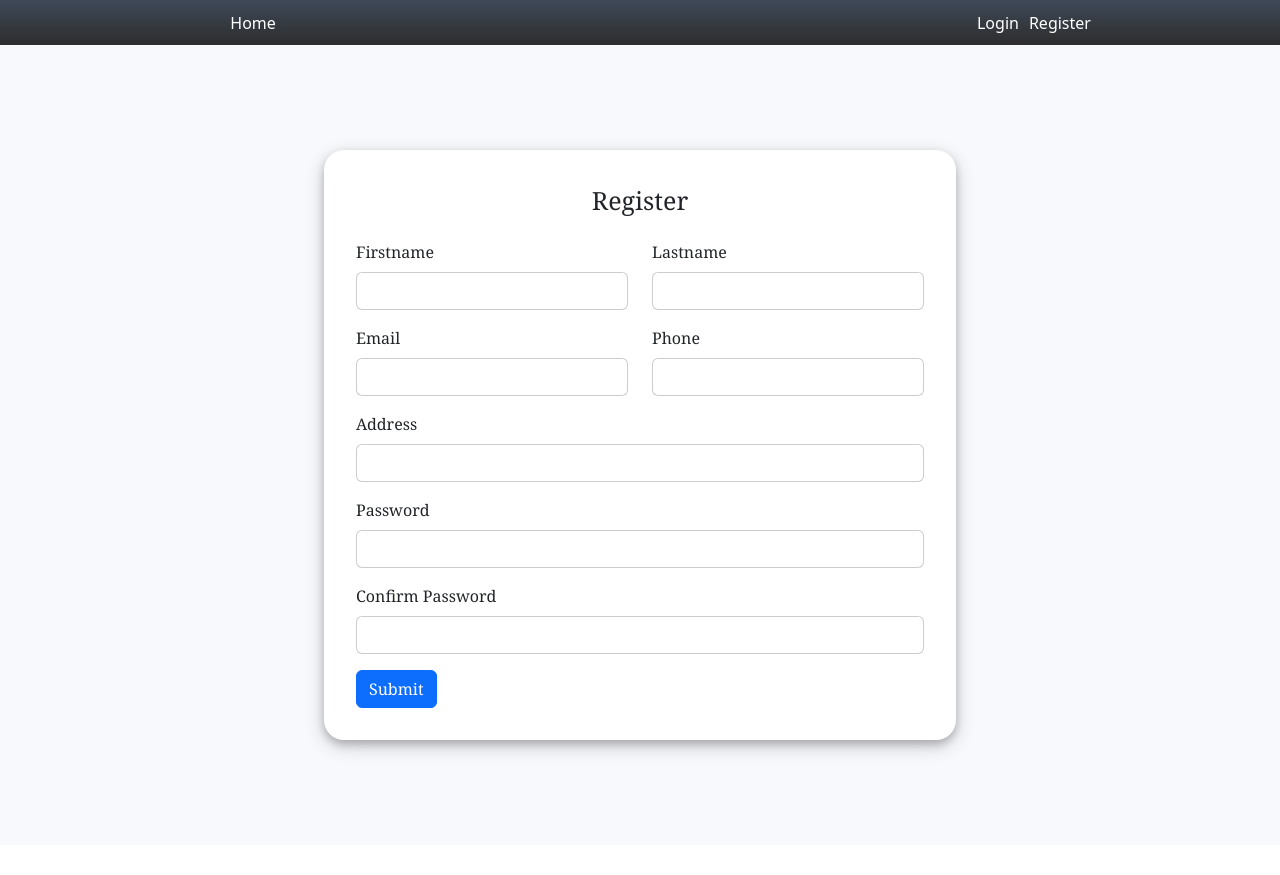
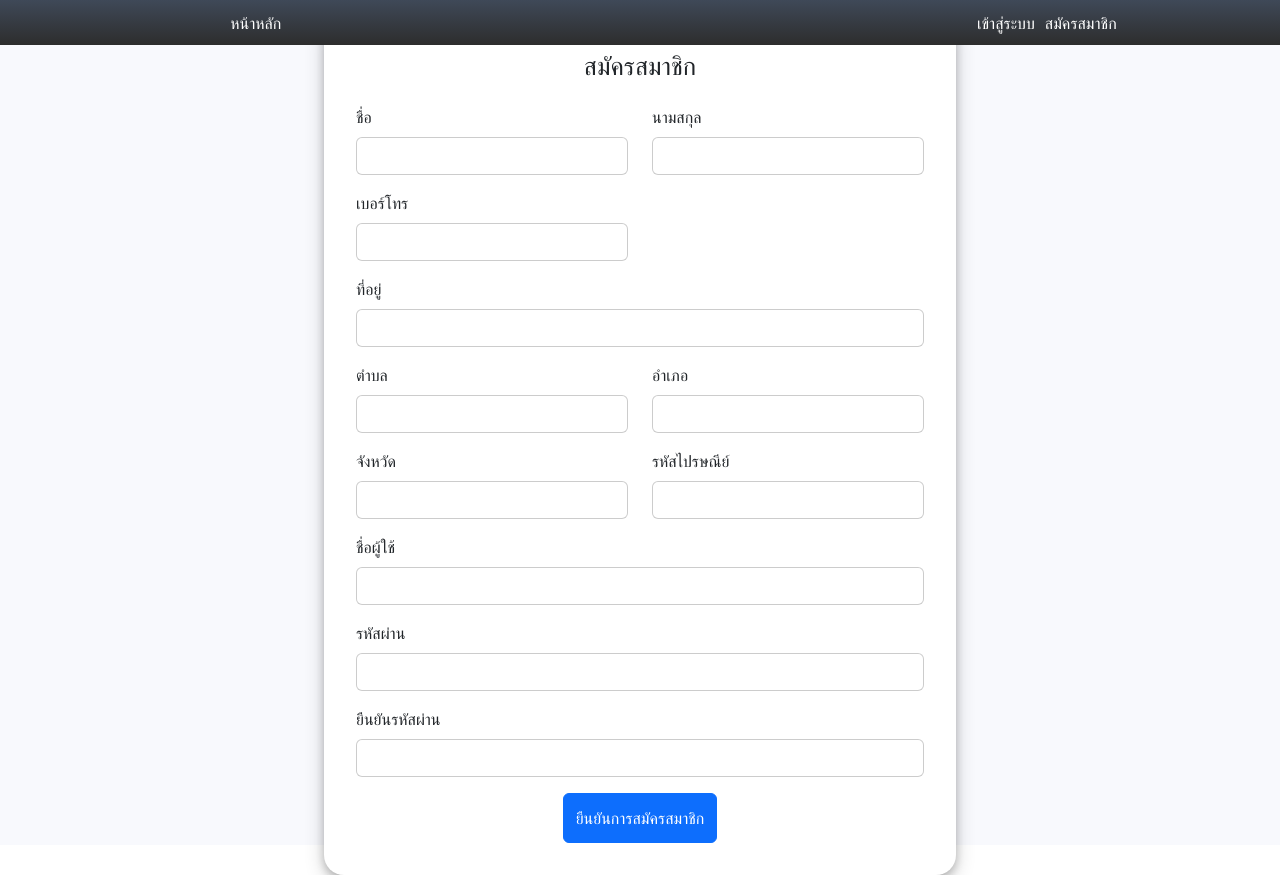
Before and after one commit to maomao79b/KKU_Happy-Acadamy, a React (Create React App) app: page /register in a window 1280 px wide. Before the commit the page ends 845 px from the top, so only its background shows below. Built offline with nearby package versions, Linux system fonts and the light colour scheme.

Commit message:
Register and tableCustomer Success

```diff
--- a/package.json
+++ b/package.json
@@ -20,6 +20,7 @@
     "react-router": "^6.8.1",
     "react-router-dom": "^6.8.1",
     "react-scripts": "^5.0.1",
+    "react-spinners": "^0.13.8",
     "styled-components": "^5.3.6",
     "web-vitals": "^2.1.4"
   },
--- a/src/CSS/Register.css
+++ b/src/CSS/Register.css
@@ -59,3 +59,9 @@ input[type="text"],input[type="email"],
     color: red;
     margin-top: 0.2rem;
   }
+
+  .centered{
+    display: flex;
+    justify-content: center;
+    align-items: center;
+  }
--- a/src/Component/Home.js
+++ b/src/Component/Home.js
@@ -3,28 +3,58 @@ import '../CSS/HomePage.css'
 import Table from 'react-bootstrap/Table';
 import 'bootstrap/dist/css/bootstrap.min.css';
 import { getCustomers } from "../Model/loadData.js";
-
-const url = '/customers';
-const token = 'eyJhbGciOiJIUzI1NiIsInR5cCI6IkpXVCJ9.eyJ1c2VybmFtZSI6ImJvbyIsImV4cCI6MTY3NjY2MjIwOSwiaXNzIjoic3Vrc2FuLmdyb3VwIn0.Y-CFDAKWTUEWGC1DMv8QPdODQUUWCDQlapPuOnQ-c7o';
-
+import { sendLoginToken } from "./Login";
 
 function HomePage(){
-    let datas
-    const [users, setUsers] = useState(null);
+  const [customers, setcustomers] = useState(null);
+  const [isLoading, setIsLoading] = useState(false);
 
+  useEffect(() => {
+    setIsLoading(true);
+    const token = sendLoginToken();
+    const url = '/customers';
+    if(token !== null){
       getCustomers(url, token)
         .then(response => {
-    setUsers(response.data)
+        setcustomers(response.data)
+        setIsLoading(false);
+        if(response.status !== 200){
+          // setIsLoading(false);
+          console.log(response.status);
+        }
         })
         .catch(error => {
           console.log(error);
         });
+      }
+  }, []);
+
+  // if (isLoading) {
+  //   return <div className="loader">Loading...</div>;
+  // }
+
+  // const token = sendLoginToken();
+  // const url = '/customers';
+  // if(token !== null){
+  //   getCustomers(url, token)
+  //     .then(response => {
+  //     setcustomers(response.data)
+  //     if(response.status !== 200){
+  //       console.log(response.status);
+  //     }
+  //     })
+  //     .catch(error => {
+  //       console.log(error);
+  //     });
+  //   }
   return (
-
-        <div className='container-fluid bg-color'>
-            <div className='row'>
-                <div className='col-6'>
-                    this is left panal
+      <div className="container">
+        {isLoading ? (
+          <div className="loader-container">
+            <div className="spinner"></div>
+          </div>
+        ) : (
+          <div className="content">
             <br/>
             <br/>
             <Table striped bordered hover>
@@ -37,7 +67,7 @@ function HomePage(){
                     </tr>
                 </thead>
                 <tbody>
-                        {users?.map((item,i) => (
+                {customers?.map((item,i) => (
                     <tr key={i}>
                       <td>{i}</td>
                       <td>{item.name}</td>
@@ -47,13 +77,8 @@ function HomePage(){
                 ))}
                 </tbody>
             </Table>
-
           </div>
-                <div className='col-6'>
-                    this is right panal
-
-                </div>
-            </div>
+          )}
       </div>
      )
 }
--- a/src/Component/Login.js
+++ b/src/Component/Login.js
@@ -1,41 +1,20 @@
-import React, { useEffect, useState } from "react";
+import React, { useState } from "react";
 import "./../App.css";
 import "../CSS/Login.css";
 import axios from "axios";
 
+var sendToken;
 function Login() {
   const [user, setUser] = useState({
     username: "",
     password: "",
   });
-  const [tokenLogin, setToken] = useState(null)
-
-  // const [isSubmitted, setIsSubmitted] = useState(false)
   const handleUserInput = (name, value) => {
     setUser({
       ...user,
       [name]: value,
     });
   };
-
-  function checkLogin(){
-    axios.post(
-      '/login',
-      { username: user.username, password: user.password }
-    ).then(res => {
-      setToken(res.data)
-    }).catch(error => {
-      console.error(error)
-    });
-  }
-  // useEffect(() => {
-  //   axios
-  //     .post(`/login`, { username: user.username, password: user.password })
-  //     .then((res) => {
-  //       setToken({token:res.data['token']})
-  //       // console.log(token.token)
-  //     });
-  // })
 
   const handleSubmit = (event) => {
     // prevent page reload
@@ -45,29 +24,13 @@ function Login() {
       event.preventDefault();
       event.stopPropagation();
     }
-    console.log(tokenLogin['token'])
-    // let response = fetch("http://tsmapi.suksan.group/login", {
-
-    //   method: "POST",
-    //   headers: {
-    //     "Content-Type": "application/json",
-    //   },
-    //   body: JSON.stringify(user),
-    // })
-    //   .then((response) => response.json())
-    //   .then((data) => {
-    //     console.log(data);
-    //   })
-    //   .catch((err) => {
-    //     console.log(err);
-    //   });
-    // console.log(user.username,user.password)
+    getTokenLogin(user);
   };
   const formForLogin = (
     <div>
       <form onSubmit={handleSubmit}>
         <div className="Login__container">
-          <label>Username</label>
+          <label>ชื่อผู้ใช้</label>
           <input
             type="text"
             name="username"
@@ -76,10 +39,9 @@ function Login() {
               handleUserInput(target.name, target.value);
             }}
           />
-          {/* {renderErrorMessage("uname")} */}
         </div>
         <div className="Login__container">
-          <label>Password</label>
+          <label>รหัสผ่าน</label>
           <input
             type="password"
             name="password"
@@ -88,10 +50,9 @@ function Login() {
               handleUserInput(target.name, target.value);
             }}
           />
-          {/* {renderErrorMessage("upass")} */}
         </div>
         <div className="Button__container">
-          <input type="submit" onClick={checkLogin()}/>
+          <input type="submit" />
         </div>
       </form>
     </div>
@@ -100,12 +61,27 @@ function Login() {
   return (
     <div className="App">
       <div className="Login__form">
-        <div className="Login__title">Login</div>
+        <div className="Login__title">เข้าสู่ระบบ</div>
         {formForLogin}
-        {/* {isSubmitted ? <div>Login Success</div> : formForLogin} */}
       </div>
     </div>
   );
 }
 
 export default Login;
+
+export function sendLoginToken() {
+  return sendToken;
+}
+
+async function getTokenLogin(user) {
+  await axios
+    .post("/login", { username: user.username, password: user.password })
+    .then((res) => {
+      sendToken = res.data["token"];
+    })
+    .catch((error) => {
+      console.error(error);
+    });
+  console.log("Login Success");
+}
--- a/src/Component/Nav.js
+++ b/src/Component/Nav.js
@@ -15,7 +15,7 @@ function Navbar() {
           <div className="col-2 ">
             <div className="flex v-center">
               <Link to="/" className="font_color_w no-line link-hov">
-                Home
+                หน้าหลัก
               </Link>
               {/* <Link to="/about" className="font_color_w no-line link-hov">
                 About
@@ -28,10 +28,10 @@ function Navbar() {
           <div className="col-3">
             <div className="flex v-center">
               <Link to="/login" className="font_color_w no-line link-hov">
-                Login
+                เข้าสู่ระบบ
               </Link>
               <Link to="/register" className="font_color_w no-line link-hov">
-                Register
+                สมัครสมาชิก
               </Link>
             </div>
           </div>
--- a/src/Component/Register.js
+++ b/src/Component/Register.js
@@ -4,18 +4,21 @@ import Form from "react-bootstrap/Form";
 import Col from "react-bootstrap/esm/Col";
 import Row from "react-bootstrap/esm/Row";
 import Button from "react-bootstrap/Button";
-import InputGroup from "react-bootstrap/InputGroup";
 import "../CSS/Register.css";
-//import GetUsers from "../Model/loadData";
-// const GetUsers =  require("../Model/loadData");
+import axios from "axios";
+
 function Register() {
-  // const user = GetUsers.
-  // console.log(user , "THIS Register")
   const [validated, setValidated] = useState(false);
-  const [errorMessages, setErrorMessages] = useState({
-    confirmPassword: "",
-  });
   const [fromInput, setFormInput] = useState({
+    username: "",
+    name: "",
+    surname: "",
+    address: "",
+    t_address: "",
+    a_address: "",
+    p_address: "",
+    zipcode: "",
+    tel: "",
     password: "",
     confirmPassword: "",
   });
@@ -32,99 +35,188 @@ function Register() {
     if (form.checkValidity() === false) {
       event.preventDefault();
       event.stopPropagation();
+    }else{
+      registerCustomer(fromInput)
     }
     setValidated(true);
-    // console.log(fromInput.password,fromInput.confirmPassword)
-    // นำ email จาก register ไปตรวจสอบใน database
-    // ตั้ง password 8 ตัว(ถ้าอยากจะทำ) == success
-    // ตรวจ password และ confirm password ให้ตรงกัน == success
-
-    // Variable for keep message error
-    let inputError = {
-      confirmPassword: "",
-    };
-
-    if (fromInput.password !== fromInput.confirmPassword) {
-      setErrorMessages({
-        ...inputError,
-        confirmPassword: "Passwords do not match",
-      });
-      return;
-    } else {
-      // setCharactersPassword = true;
-      setErrorMessages({
-        ...inputError,
-        confirmPassword: "",
-      });
-      return;
-    }
   };
 
   // Form for login
   const formForRegister = (
     <Form noValidate validated={validated} onSubmit={validateFormInput}>
+      {/* User's Detail */}
       <Row className="mb-3">
         <Form.Group as={Col}>
-          <Form.Label>Firstname</Form.Label>
-          <Form.Control type="text" required name="firstName" />
+          <Form.Label>ชื่อ</Form.Label>
+          <Form.Control
+            type="text"
+            pattern="^[^0-9]+$"
+            required
+            name="name"
+            onChange={({ target }) => {
+              handleUserInput(target.name, target.value);
+            }}
+          />
           <Form.Control.Feedback type="invalid">
-            Please enter your Firstname
+            กรุณากรอกชื่อ
           </Form.Control.Feedback>
         </Form.Group>
 
         <Form.Group as={Col}>
-          <Form.Label>Lastname</Form.Label>
-          <Form.Control type="text" required name="lastName" />
+          <Form.Label>นามสกุล</Form.Label>
+          <Form.Control
+            type="text"
+            pattern="^[^0-9]+$"
+            required
+            name="surname"
+            onChange={({ target }) => {
+              handleUserInput(target.name, target.value);
+            }}
+          />
           <Form.Control.Feedback type="invalid">
-            Please enter your Lastname
+            กรุณากรอกนามสกุล
           </Form.Control.Feedback>
         </Form.Group>
       </Row>
 
       <Row className="mb-3">
         <Form.Group as={Col}>
-          <Form.Label>Email</Form.Label>
-          <Form.Control type="email" required name="email" />
+          <Form.Label>เบอร์โทร</Form.Label>
+          <Form.Control
+            type="text"
+            pattern="[0-9]{9,10}"
+            name="tel"
+            required
+            onChange={({ target }) => {
+              handleUserInput(target.name, target.value);
+            }}
+          />
           <Form.Control.Feedback type="invalid">
-            Please enter your email
+            กรุณากรอกเบอร์โทร
           </Form.Control.Feedback>
         </Form.Group>
 
+        <Form.Group as={Col}></Form.Group>
+      </Row>
+
+      {/* User's Address  */}
+      <Form.Group className="mb-3">
+        <Form.Label>ที่อยู่</Form.Label>
+        <Form.Control
+          type="text"
+          required
+          name="address"
+          onChange={({ target }) => {
+            handleUserInput(target.name, target.value);
+          }}
+        />
+        <Form.Control.Feedback type="invalid">
+          กรุณากรอกที่อยู่
+        </Form.Control.Feedback>
+      </Form.Group>
+
+      <Row className="mb-3">
         <Form.Group as={Col}>
-          <Form.Label>Phone</Form.Label>
-          <Form.Control type="text" pattern="[0-9]{10}" name="phone" required/>
+          <Form.Label>ตำบล</Form.Label>
+          <Form.Control
+            type="text"
+            pattern="^[^0-9]+$"
+            required
+            name="t_address"
+            onChange={({ target }) => {
+              handleUserInput(target.name, target.value);
+            }}
+          />
+          <Form.Control.Feedback type="invalid">
+            กรุณากรอกตำบล
+          </Form.Control.Feedback>
+        </Form.Group>
+        <Form.Group as={Col}>
+          <Form.Label>อำเภอ</Form.Label>
+          <Form.Control
+            type="text"
+            pattern="^[^0-9]+$"
+            required
+            name="a_address"
+            onChange={({ target }) => {
+              handleUserInput(target.name, target.value);
+            }}
+          />
+          <Form.Control.Feedback type="invalid">
+            กรุณากรอกอำเภอ
+          </Form.Control.Feedback>
+        </Form.Group>
+      </Row>
+
+      <Row className="mb-3">
+        <Form.Group as={Col}>
+          <Form.Label>จังหวัด</Form.Label>
+          <Form.Control
+            type="text"
+            pattern="^[^0-9]+$"
+            required
+            name="p_address"
+            onChange={({ target }) => {
+              handleUserInput(target.name, target.value);
+            }}
+          />
+          <Form.Control.Feedback type="invalid">
+            กรุณากรอกจังหวัด
+          </Form.Control.Feedback>
+        </Form.Group>
+        <Form.Group as={Col}>
+          <Form.Label>รหัสไปรษณีย์</Form.Label>
+          <Form.Control
+            type="text"
+            pattern="[0-9]{5}"
+            required
+            name="zipcode"
+            onChange={({ target }) => {
+              handleUserInput(target.name, target.value);
+            }}
+          />
+          <Form.Control.Feedback type="invalid">
+            กรุณากรอกรหัสไปรษณีย์
+          </Form.Control.Feedback>
         </Form.Group>
       </Row>
 
       <Form.Group className="mb-3">
-        <Form.Label>Address</Form.Label>
-        <Form.Control type="text" required name="address" />
+        <Form.Label>ชื่อผู้ใช้</Form.Label>
+        <Form.Control
+          type="text"
+          required
+          name="username"
+          onChange={({ target }) => {
+            handleUserInput(target.name, target.value);
+          }}
+        />
         <Form.Control.Feedback type="invalid">
-          Please enter your Address
+          กรุณากรอกชื่อผู้ใช้
         </Form.Control.Feedback>
       </Form.Group>
 
       <Form.Group className="mb-3">
-        <Form.Label>Password</Form.Label>
+        <Form.Label>รหัสผ่าน</Form.Label>
         <Form.Control
           type="password"
           name="password"
           required
           value={fromInput.password}
-          pattern="[A-Za-z0-9_@#.$!^&*%+-]{8,100}"
+          pattern="[A-Za-z0-9_@#.!^&*%+-=()]{8,100}"
           onChange={({ target }) => {
             handleUserInput(target.name, target.value);
           }}
         />
         {fromInput.password.length < 8 ? (
           <Form.Control.Feedback type="invalid">
-            Passwords length must ne atleast 8 characters
+            รหัสผ่านต้องมีอย่างน้อย 8 อักขระ
           </Form.Control.Feedback>
         ) : null}
       </Form.Group>
 
       <Form.Group className="mb-3">
-        <Form.Label>Confirm Password</Form.Label>
+        <Form.Label>ยืนยันรหัสผ่าน</Form.Label>
         <Form.Control
           type="password"
           required
@@ -136,25 +228,45 @@ function Register() {
           }}
         />
         <Form.Control.Feedback type="invalid">
-            Passwords do not match
-          </Form.Control.Feedback>
+          รหัสผ่านไม่ตรงกัน
+        </Form.Control.Feedback>
       </Form.Group>
 
-      <Button variant="primary" type="submit">
-        Submit
-      </Button>
+      <Row className="justify-content-center">
+        <Col xs="auto">
+          <Button
+            variant="primary"
+            type="submit"
+            style={{ height: "50px", textAlign: "center", textJustify: "auto" }}
+          >
+            ยืนยันการสมัครสมาชิก
+          </Button>
+        </Col>
+      </Row>
     </Form>
   );
 
   return (
     <div className="App">
       <div className="Register__form">
-        <div className="Register__title">Register</div>
+        <div className="Register__title">สมัครสมาชิก</div>
         {formForRegister}
-        {/* {isSubmitted ? <div>Register Success</div> : formForRegister} */}
       </div>
     </div>
   );
 }
 
 export default Register;
+
+async function registerCustomer(fromInput){
+  await axios
+    .post("/customers", fromInput)
+    .then((res) => {
+      console.log(res.data)
+    })
+    .catch((error) => {
+      console.error(error);
+    });
+  console.log("Register Success");
+  console.log(fromInput)
+}
```
Also changed, not shown: src/CSS/HomePage.css (+34 -0 lines), 1 other file (tests, documents, lock files or other folders). Lines whose indentation alone changed are shown as unchanged.
